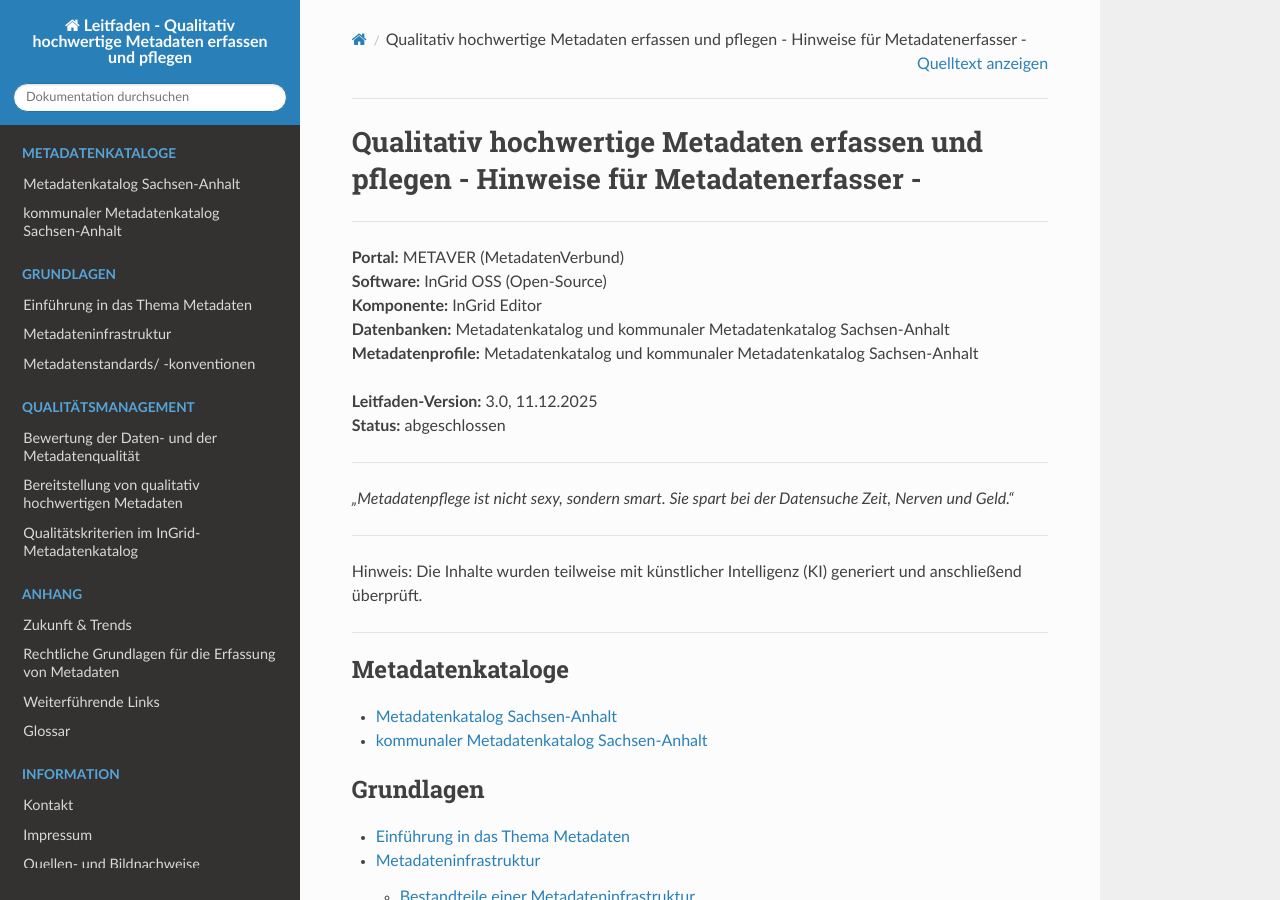
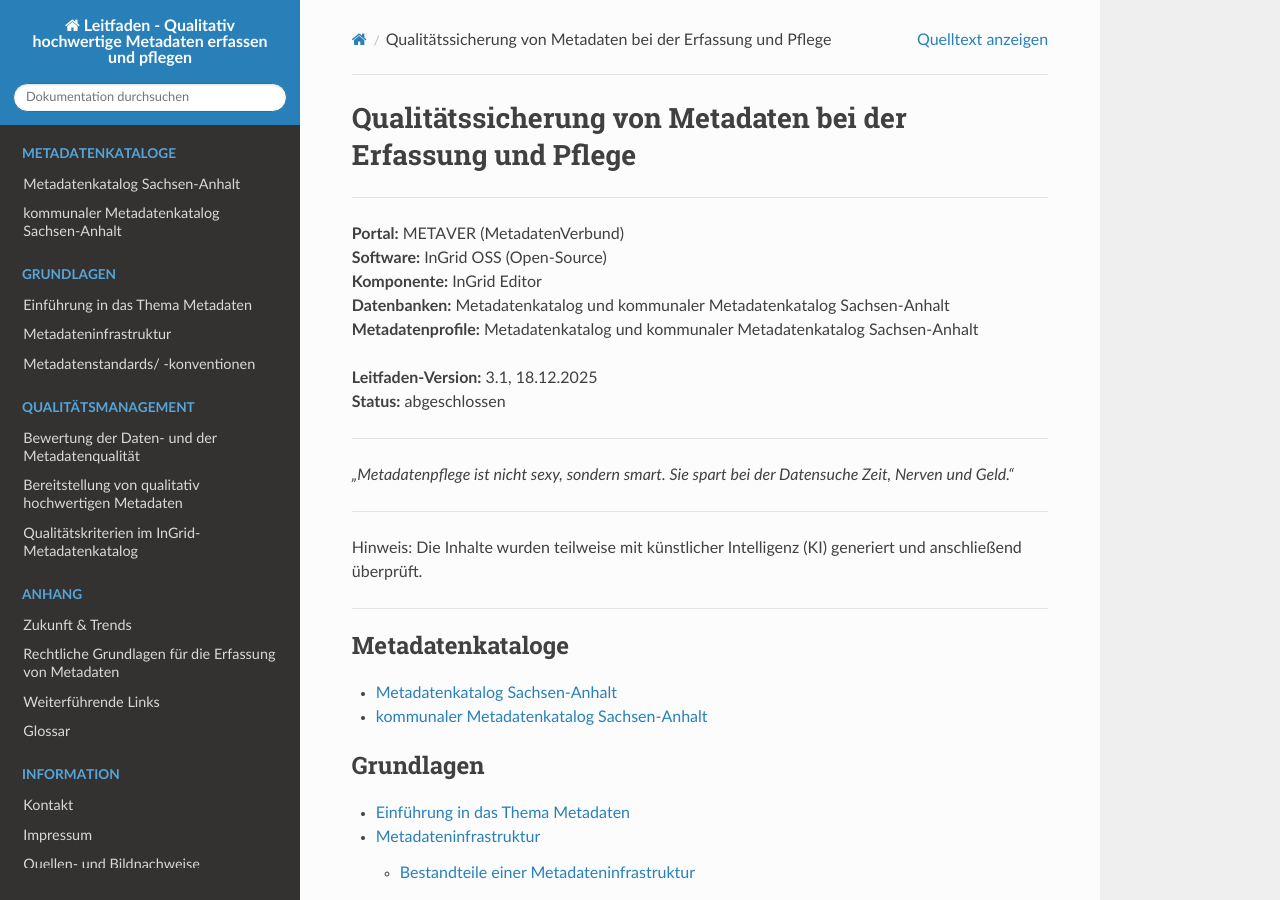
Before and after one commit to tomiwo/ingrid-mdk-st-high-quality-metadata, a Sphinx documentation site: the page built from docs/index.rst, in a window 1280 px wide and 900 px high. Built offline with Sphinx 7.4.7 and the Read the Docs theme 3.1.0, drawn with Linux system fonts in a browser that asks for light colours.

Commit message:
Update index.rst

```diff
--- a/docs/index.rst
+++ b/docs/index.rst
@@ -1,10 +1,10 @@
 .. meta::
-  :description: Qualitativ hochwertige Metadaten erfassen und pflegen
+  :description: Qualitätssicherung von Metadaten bei der Erfassung und Pflege
   :keywords  lang=de: Metadaten, Editor, Geodatensätze, Geodatendienste, Webdienste, Anwendungen, Informationssysteme, Datenbanken, Datensammlungen, Dokumente, Literatur, Projekte, Fachinformationen, Umweltdaten, Geodaten, Erfassung, Pflege, Beschreibung, Dokumentation, IGE-NG, InGrid Editor, Qualität, hochwertig
 
-=========================================================================================
-Qualitativ hochwertige Metadaten erfassen und pflegen - Hinweise für Metadatenerfasser -
-=========================================================================================
+==============================================================
+Qualitätssicherung von Metadaten bei der Erfassung und Pflege
+==============================================================
 
 -------------------------------------------------------------------------------------------------------------
 
@@ -14,7 +14,7 @@ Qualitativ hochwertige Metadaten erfassen und pflegen - Hinweise für Metadatene
 | **Datenbanken:** Metadatenkatalog und kommunaler Metadatenkatalog Sachsen-Anhalt
 | **Metadatenprofile:** Metadatenkatalog und kommunaler Metadatenkatalog Sachsen-Anhalt
 
-| **Leitfaden-Version:** 3.0, 11.12.2025
+| **Leitfaden-Version:** 3.1, 18.12.2025
 | **Status:** abgeschlossen
 
 ----------------------------------------------------------------------------------------------------------------
```
